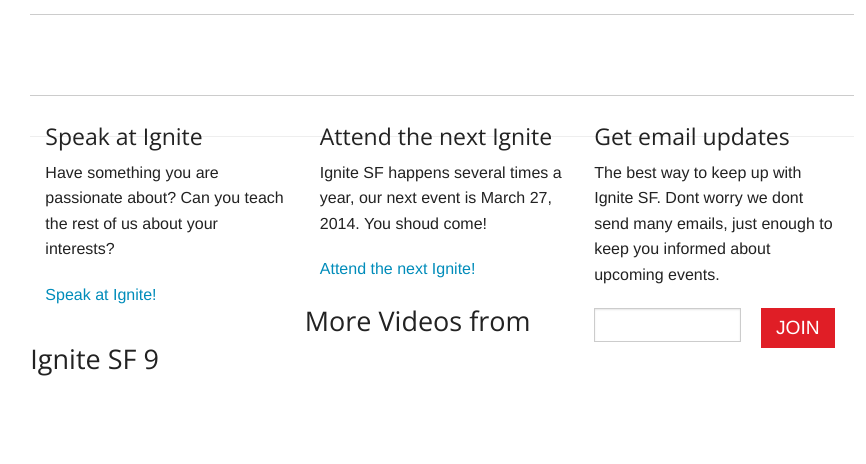
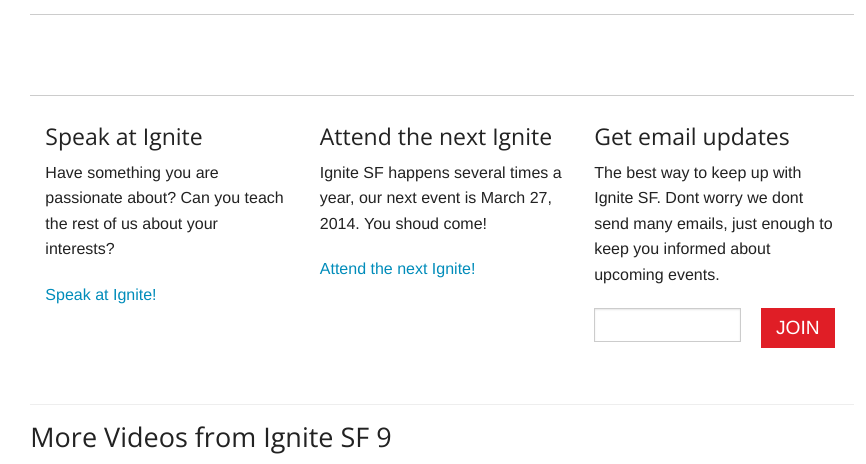
Before and after one commit to ignitesf/ignitesf.github.io, a Jekyll site: the page built from sparks/ignitesf9/at.html, in a window 1280 px wide and 1208 px high. Shown: the part 744-1208 px from the top of the window, without its empty margins (198-1064 px from the left). Built offline with Jekyll 4.4.1, drawn with Linux system fonts in a browser that asks for light colours; Markdown is read by kramdown in place of the engine named in the settings.

Commit message:
small layout fix

```diff
--- a/_layouts/spark.html
+++ b/_layouts/spark.html
@@ -81,7 +81,7 @@ twittercard: summary_large_image
     </div>
   </div>
 
-
+  <div class='clear'></div>
   <div class="relatedVideos">
     <h3>More Videos from Ignite SF {{ page.ignitesf }}</h3>
     {% for p in site.pages %}
```
